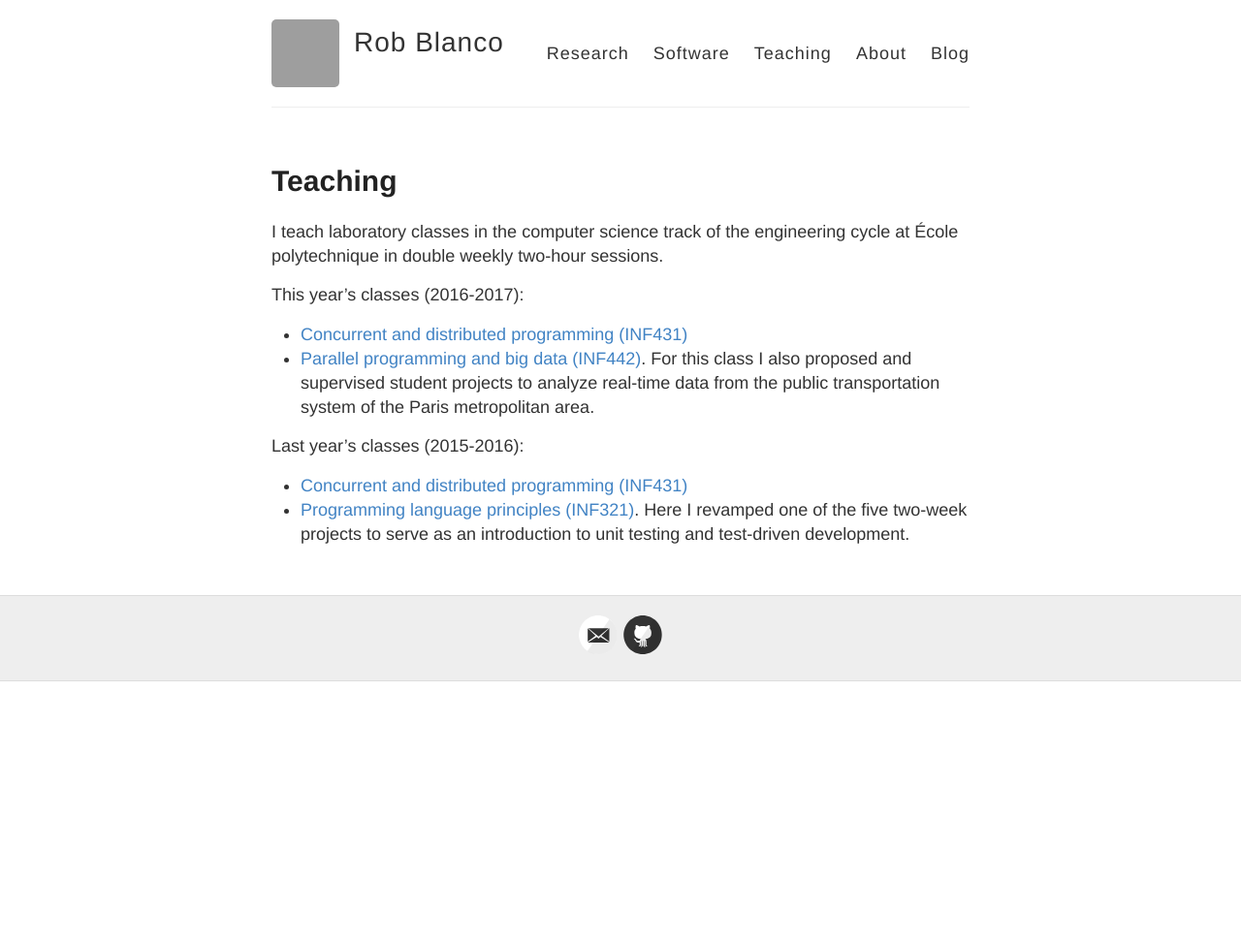
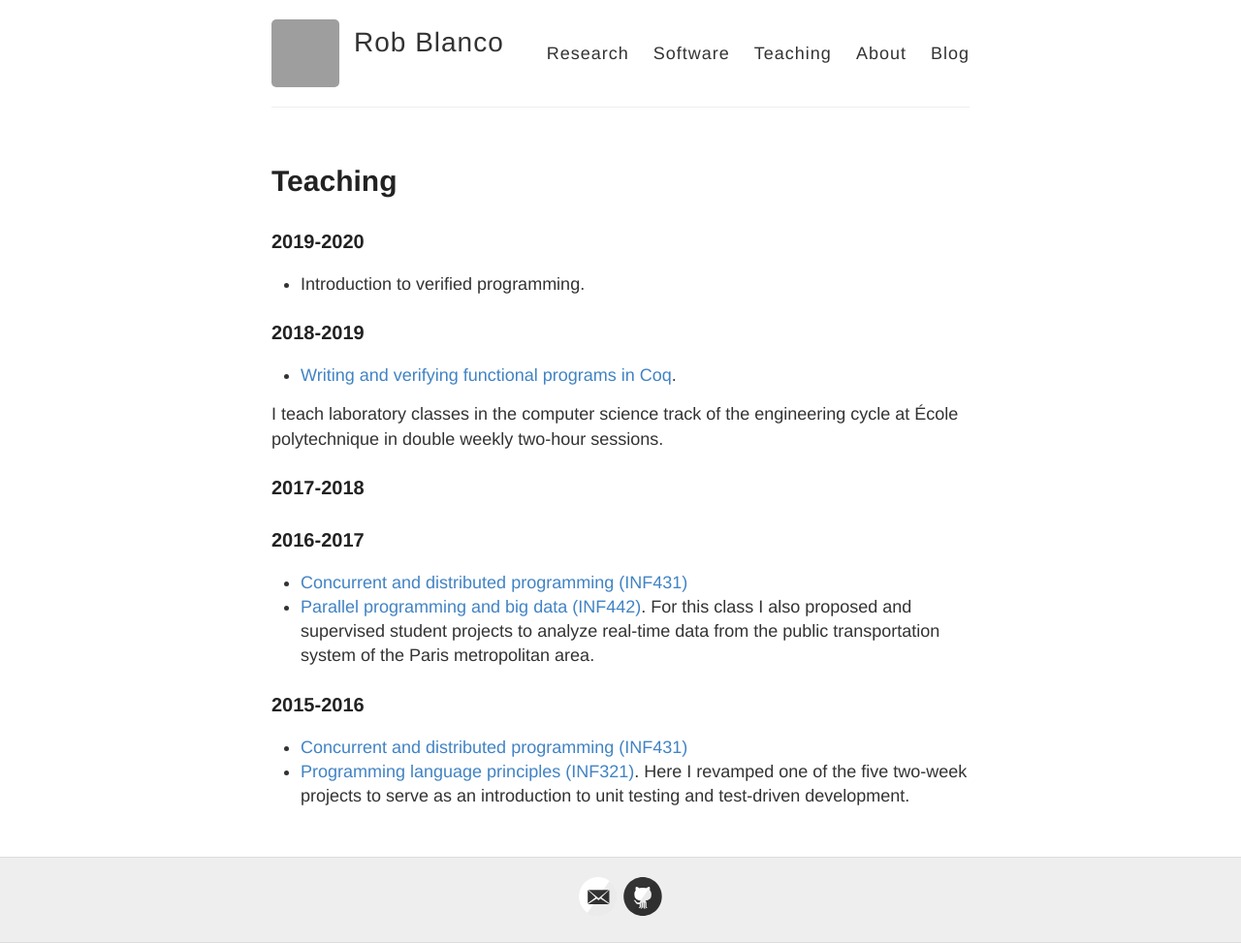
Before and after one commit to robblanco/robblanco.github.io, a Jekyll site: the page built from teaching.md, in a window 1280 px wide. Shown: the whole page at 97% size. Built offline with Jekyll 4.4.1, drawn with Linux system fonts in a browser that asks for light colours; before the commit the page ends 900 px from its top, so only the background shows below that; grey boxes are pictures that could not be loaded.

Commit message:
Update teaching page

```diff
--- a/teaching.md
+++ b/teaching.md
@@ -4,10 +4,20 @@ title: Teaching
 permalink: /teaching/
 ---
 
+### 2019-2020
+
+* Introduction to verified programming.
+
+### 2018-2019
+
+* [Writing and verifying functional programs in Coq](http://www.mathinfoly.org/).
+
 I teach laboratory classes in the computer science track of the engineering
 cycle at École polytechnique in double weekly two-hour sessions.
 
-This year's classes (2016-2017):
+### 2017-2018
+
+### 2016-2017
 
 * [Concurrent and distributed programming (INF431)](https://moodle.polytechnique.fr/course/info.php?name=INF431-2016)
 * [Parallel programming and big data (INF442)](https://moodle.polytechnique.fr/course/info.php?name=INF442-2016).
@@ -15,7 +25,7 @@ This year's classes (2016-2017):
   real-time data from the public transportation system of the Paris metropolitan
   area.
 
-Last year's classes (2015-2016):
+### 2015-2016
 
 * [Concurrent and distributed programming (INF431)](https://moodle.polytechnique.fr/course/info.php?name=INF431-2015)
 * [Programming language principles (INF321)](https://moodle.polytechnique.fr/course/info.php?name=INF321-2015).
```
